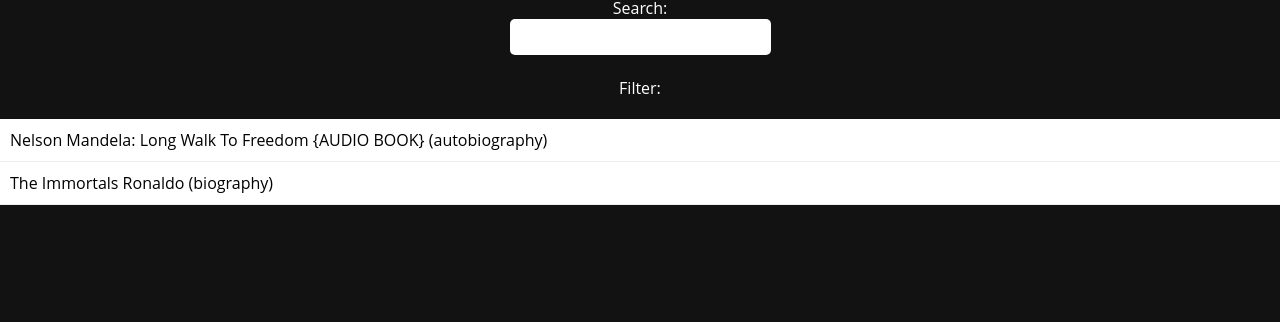
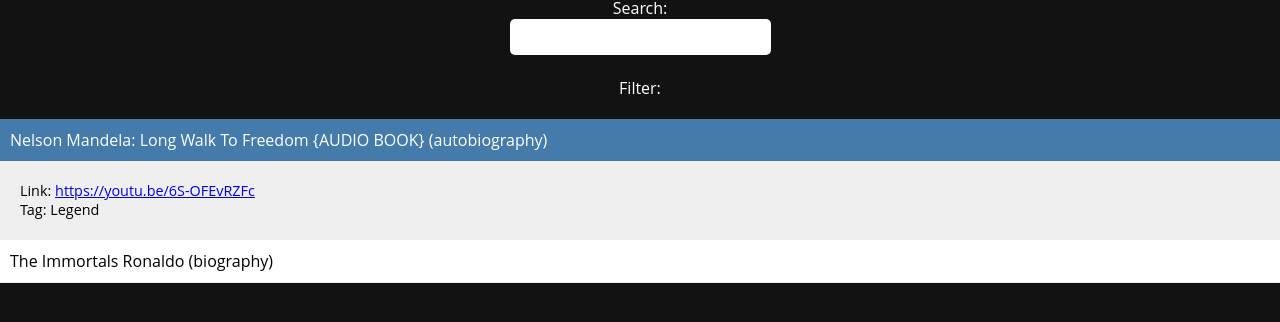
Before and after one commit to sakib213195/LifeStoryTube, a plain HTML site: page index.html in a window 1280 px wide. Both pictures are taken after a click on the element 640 px from the left and 226 px from the top of the page. Shown: the part 86-408 px from the top of the page. Drawn offline with Linux system fonts and the light colour scheme.

Commit message:
Sliding details to navigate to link of video and tag of video added

```diff
--- a/index.html
+++ b/index.html
@@ -26,7 +26,7 @@
 	<script type="text/template" id="video-template">
 		<span class ="list-header"> <%= videoname %> (<%= type %>) </span>
 		<div class = "details">
-			Link: <a href = "<%= link %>" </a><br/>
+			Link: <a href="<%= link %>"><%= link %></a> </br>
 			Tag: <%= tag %>
 		</div>
 
--- a/js/models/video-model.js
+++ b/js/models/video-model.js
@@ -4,8 +4,8 @@ app.models.Video=Backbone.Model.extend({
 	defaults: {
 		'ID': '',
 		'videoname' : '',
+		'tag' : '',
 		'link' : '',
-		'tag' : '',
 		'autobiography' : ''
 	},
 
--- a/js/views/video-views.js
+++ b/js/views/video-views.js
@@ -9,6 +9,10 @@ app.views.Video = Backbone.View.extend({
 		};
 	},
 
+	events: {
+		'click .list-header': 'showDetails'
+	},
+
 
 
 	template: _.template($('#video-template').html()),
@@ -16,7 +20,15 @@ app.views.Video = Backbone.View.extend({
 	render: function() {
 		this.$el.html(this.template(this.model.toJSON()));
 		return this;
+	},
+
+
+	showDetails: function(e){
+		$(e.target).toggleClass('active');
+		$(e.target).siblings('.details').slideToggle('fast');
 	}
+
+
 
 });
 
```
